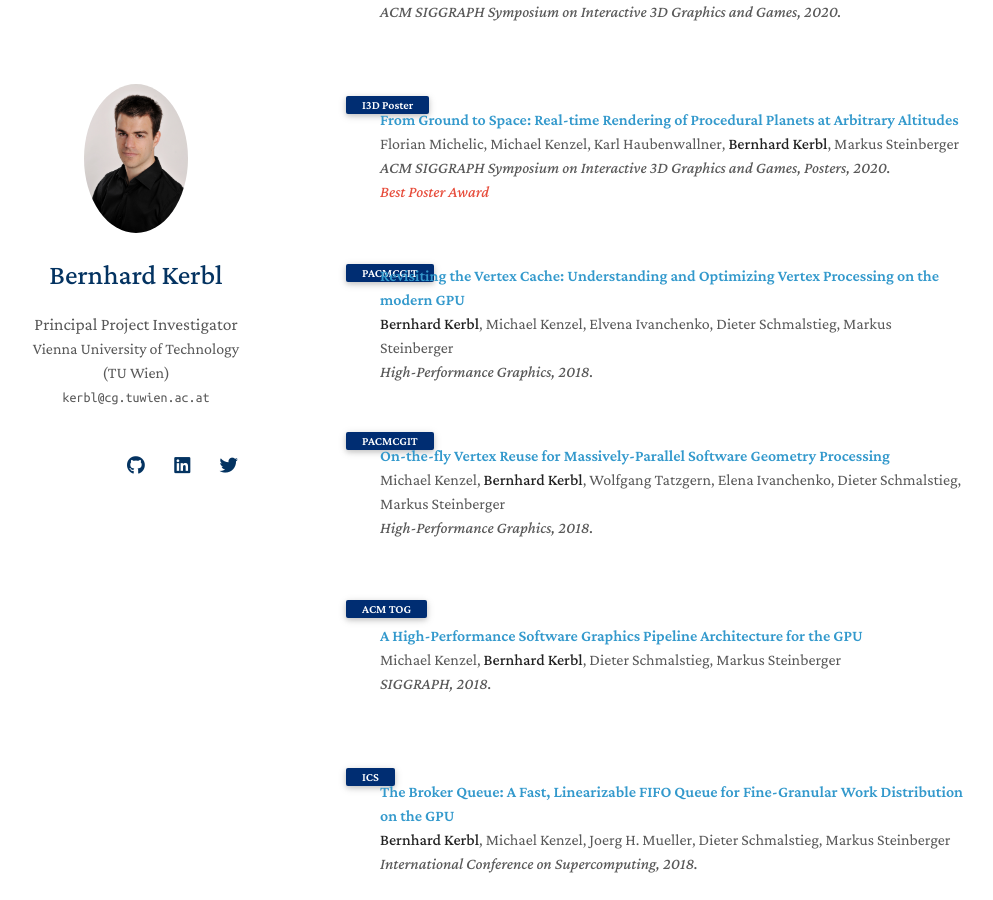
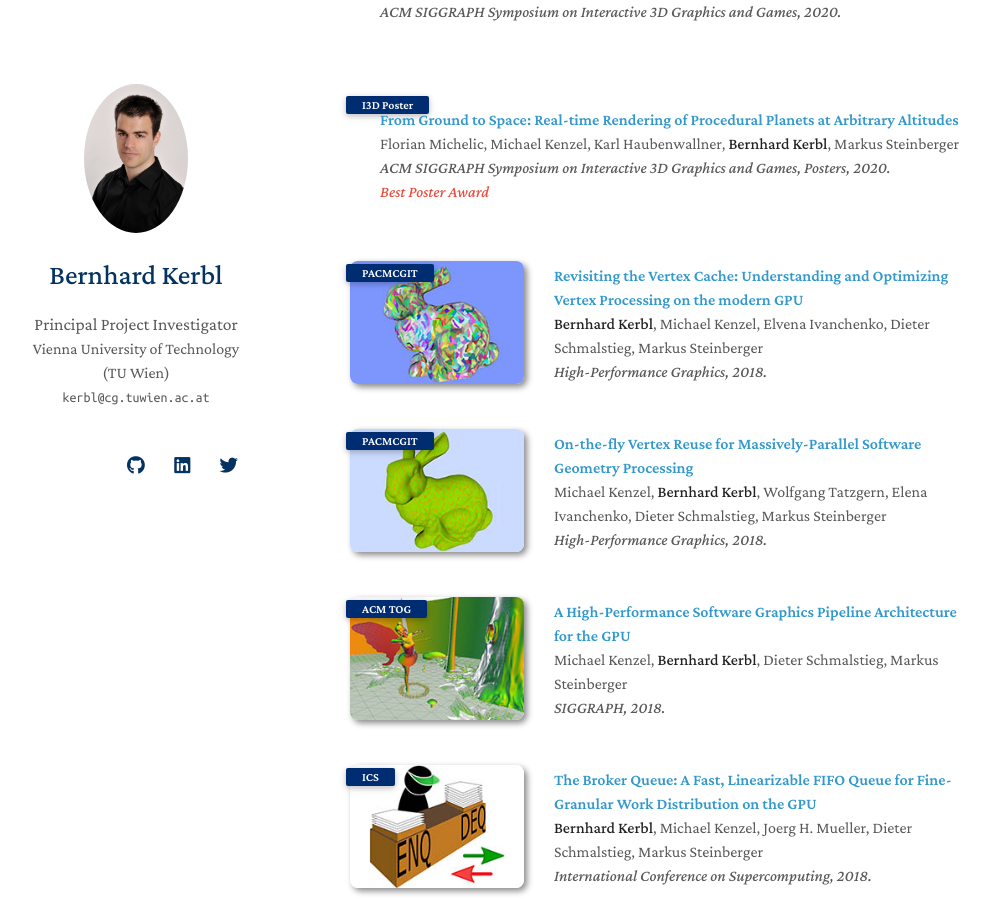
Before and after one commit to Snosixtyboo/Snosxityboo, a Jekyll site: the page built from index.md, in a window 1280 px wide and 900 px high, scrolled down 3067 px. Shown: the whole window, without its empty margins (140-1133 px from the left). Built offline with Jekyll 4.4.1, drawn with Linux system fonts in a browser that asks for light colours; nearby versions of some CDN libraries; a style sheet for code colours, icons or effects is not loaded; our own code applies the rules of GitHub Pages for plain Markdown files.

Commit message:
Updated images

```diff
--- a/_data/publications.yml
+++ b/_data/publications.yml
@@ -96,36 +96,43 @@ main:
     authors: <strong>Bernhard Kerbl</strong>, Michael Kenzel, Elvena Ivanchenko, Dieter Schmalstieg, Markus Steinberger
     conference_short: PACMCGIT
     conference: High-Performance Graphics, 2018.
+    image: ./assets/img/cache.jpg
 
   - title: "On-the-fly Vertex Reuse for Massively-Parallel Software Geometry Processing"
     authors: Michael Kenzel, <strong>Bernhard Kerbl</strong>, Wolfgang Tatzgern, Elena Ivanchenko, Dieter Schmalstieg, Markus Steinberger
     conference_short: PACMCGIT
     conference: High-Performance Graphics, 2018.
+    image: ./assets/img/reuse.jpg
 
   - title: "A High-Performance Software Graphics Pipeline Architecture for the GPU"
     authors: Michael Kenzel, <strong>Bernhard Kerbl</strong>, Dieter Schmalstieg, Markus Steinberger
     conference_short: ACM TOG
     conference: SIGGRAPH, 2018.
+    image: ./assets/img/cure.jpg
 
   - title: "The Broker Queue: A Fast, Linearizable FIFO Queue for Fine-Granular Work Distribution on the GPU"
     authors: <strong>Bernhard Kerbl</strong>, Michael Kenzel, Joerg H. Mueller, Dieter Schmalstieg, Markus Steinberger
     conference_short: ICS
     conference: International Conference on Supercomputing, 2018.
+    image: ./assets/img/broker.jpg
 
   - title: "Effective Static Bin Patterns for Sort-middle Rendering"
     authors: <strong>Bernhard Kerbl</strong>, Michael Kenzel, Dieter Schmalstieg, Markus Steinberger
     conference_short: HPG
     conference: High-Performance Graphics, 2017.
+    image: ./assets/img/binning.jpg
 
   - title: "Hierarchical Bucket Queuing for Fine-Grained Priority Scheduling on the GPU"
     authors: <strong>Bernhard Kerbl</strong>, Michael Kenzel, Dieter Schmalstieg, Hans-Peter Seidel, Markus Steinberger
     conference_short: CGF
     conference: Computer Graphics Forum, 2016.
+    image: ./assets/img/bucket.jpg
 
   - title: "Interactive Disassembly Planning for Complex Objects"
     authors: <strong>Bernhard Kerbl</strong>, Denis Kalkofen, Markus Steinberger, Dieter Schmalstieg
     conference_short: CGF
     conference: Eurographics, 2015.
+    image: ./assets/img/disassembly.jpg
 
   - title: "Retargeting Technical Documentation to Augmented Reality"
     authors: Peter Mohr, <strong>Bernhard Kerbl</strong>, Michael Donoser, Dieter Schmalstieg, Denis Kalkofen
@@ -136,6 +143,7 @@ main:
     authors: Markus Steinberger, Michael Kenzel, Pedro Boechat, <strong>Bernhard Kerbl</strong>, Mark Dokter, Dieter Schmalstieg
     conference_short: ACM TOG
     conference: SIGGRAPH Asia, 2014.
+    image: ./assets/img/whippletree.jpg
 
   - title: "Intervention Planning of Hepatocellular Carcinoma Radio-Frequency Ablations"
     authors: <strong>Bernhard Kerbl</strong>, Philip Voglreiter, Rostislav Khlebnikov, Dieter Schmalstieg, Daniel Seider, Michael Moche, Philipp Stiegler, Rupert H. Portugaller Bernhard Kainz
@@ -146,3 +154,4 @@ main:
     authors: Markus Steinberger, Bernhard Kainz, <strong>Bernhard Kerbl</strong>, Stefan Hauswiesner, Michael Kenzel, Dieter Schmalstieg
     conference_short: ACM TOG
     conference: SIGGRAPH Asia, 2012.
+    image: ./assets/img/softshell.jpg
```
Also changed, not shown: assets/img/binning.jpg (added), assets/img/borker.jpg (added), assets/img/broker.jpg (added), assets/img/bucket.jpg (added), assets/img/cache.jpg (added), assets/img/cure.jpg (added), assets/img/disassembly.jpg (added), assets/img/reuse.jpg (added), assets/img/softshell.jpg (added), assets/img/whippletree.jpg (added).
